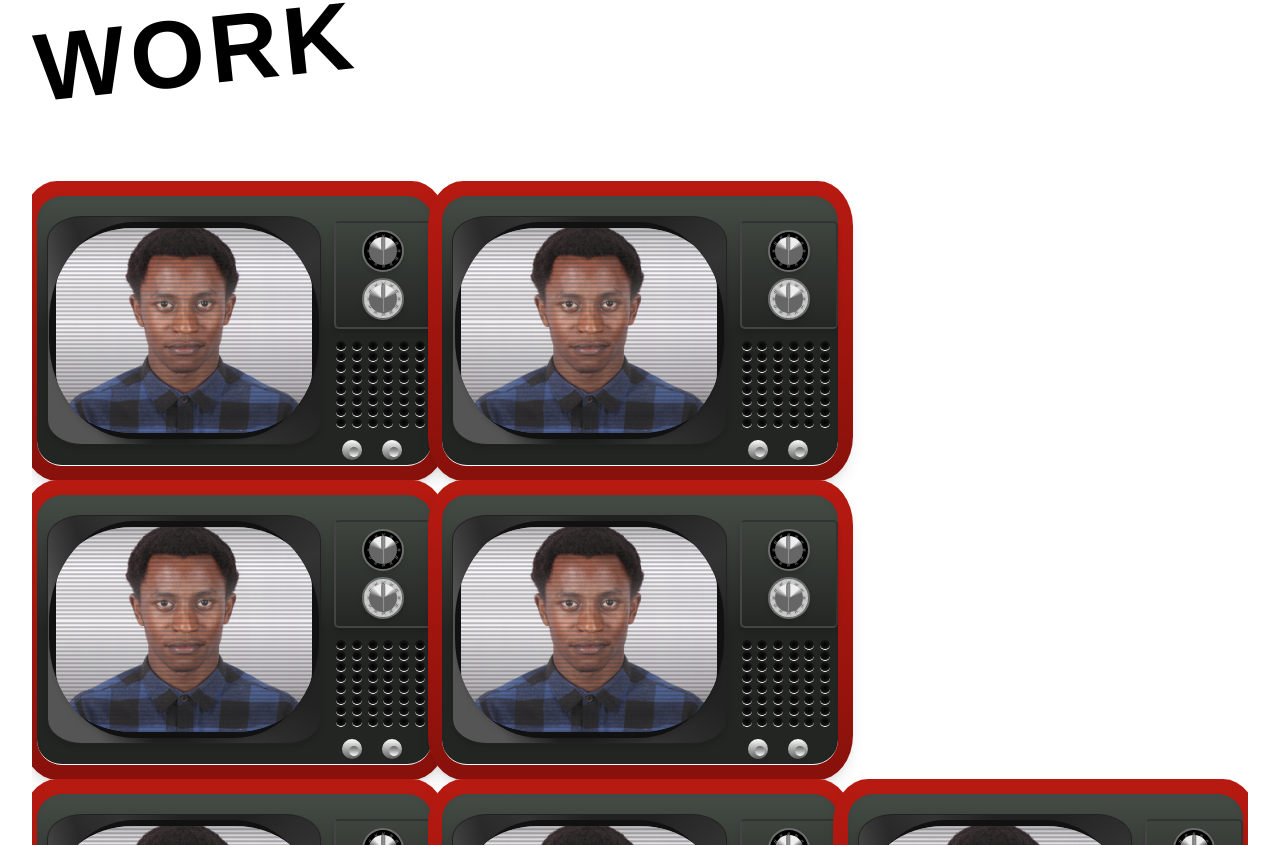
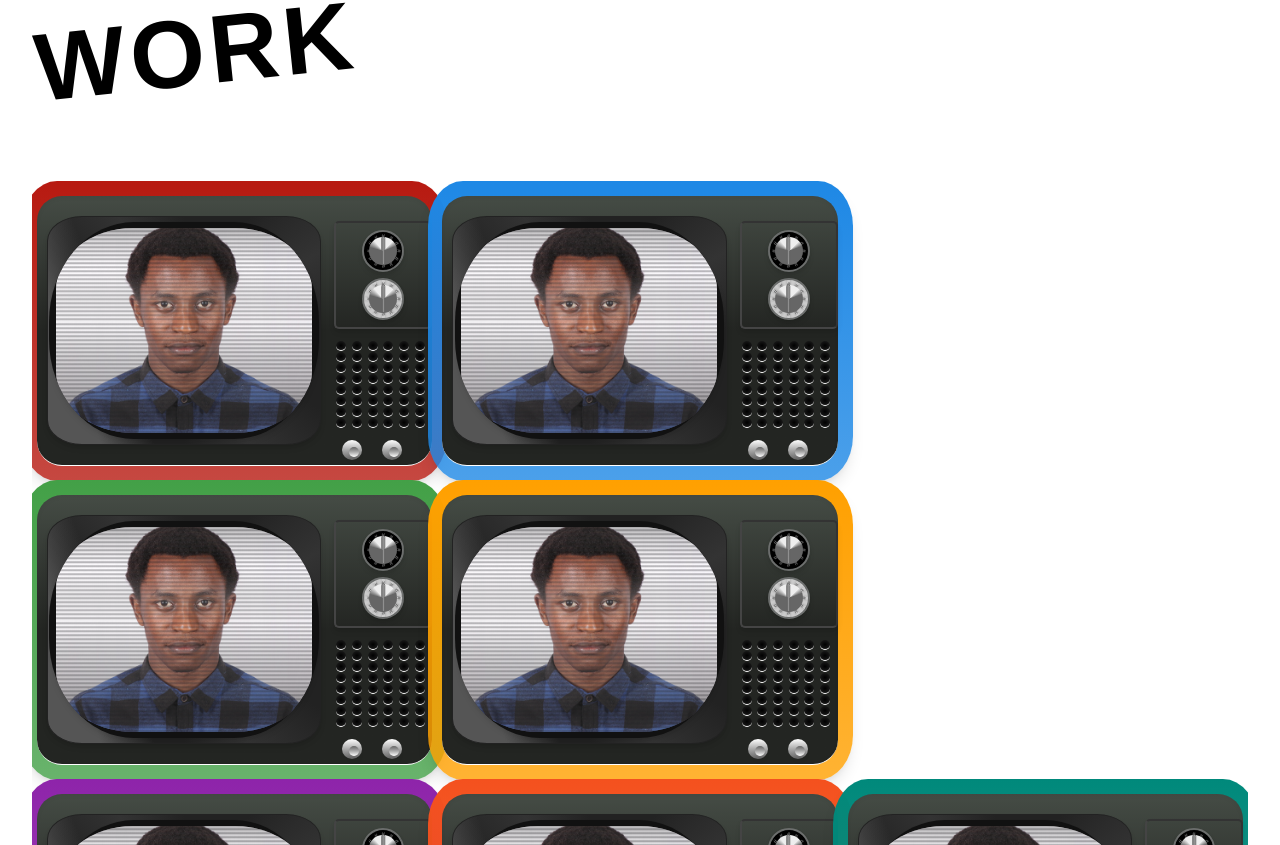
Before and after one commit to denismwangikimani/portfolio, a Next.js app: page / in a window 1280 px wide. Shown: the part 1675-2520 px from the top of the page. Built offline with nearby package versions, Linux system fonts and the light colour scheme.

Commit message:
feat: enhance RetroTV component with customizable colors and improved layout for portfolio display

```diff
--- a/src/components/RetroTVPortfolio.tsx
+++ b/src/components/RetroTVPortfolio.tsx
@@ -18,6 +18,8 @@ const RetroTVPortfolio: React.FC = () => {
       video: "/videos/xyntra-web-bank-demo-video.mp4",
       link: "/About",
       position: "top-left",
+      tvColor: "#b71a11", // Default red color
+      rotation: "",
     },
     {
       id: 2,
@@ -25,6 +27,7 @@ const RetroTVPortfolio: React.FC = () => {
       video: "/videos/xyntra-web-bank-demo-video.mp4",
       link: "/About",
       position: "top-right",
+      tvColor: "#1e88e5", // Blue
     },
     // Middle row (2 TVs)
     {
@@ -33,6 +36,7 @@ const RetroTVPortfolio: React.FC = () => {
       video: "/videos/xyntra-web-bank-demo-video.mp4",
       link: "/About",
       position: "middle-left",
+      tvColor: "#43a047", // Green
     },
     {
       id: 4,
@@ -40,6 +44,7 @@ const RetroTVPortfolio: React.FC = () => {
       video: "/videos/xyntra-web-bank-demo-video.mp4",
       link: "/About",
       position: "middle-right",
+      tvColor: "#ffa000", // Amber
     },
     // Bottom row (3 TVs)
     {
@@ -48,6 +53,7 @@ const RetroTVPortfolio: React.FC = () => {
       video: "/videos/xyntra-web-bank-demo-video.mp4",
       link: "/About",
       position: "bottom-left",
+      tvColor: "#8e24aa", // Purple
     },
     {
       id: 6,
@@ -55,6 +61,7 @@ const RetroTVPortfolio: React.FC = () => {
       video: "/videos/xyntra-web-bank-demo-video.mp4",
       link: "/About",
       position: "bottom-middle",
+      tvColor: "#f4511e", // Deep Orange
     },
     {
       id: 7,
@@ -62,6 +69,7 @@ const RetroTVPortfolio: React.FC = () => {
       video: "/videos/xyntra-web-bank-demo-video.mp4",
       link: "/About",
       position: "bottom-right",
+      tvColor: "#00897b", // Teal
     },
   ];
 
@@ -80,6 +88,9 @@ const RetroTVPortfolio: React.FC = () => {
         onMouseEnter={() => setHoveredTV(project.id)}
         onMouseLeave={() => setHoveredTV(null)}
         onClick={() => handleTVClick(project.link)}
+        style={
+          project.rotation ? { transform: `rotate(${project.rotation})` } : {}
+        }
       >
         {/* First render the TV */}
         <div className="relative">
@@ -104,6 +115,7 @@ const RetroTVPortfolio: React.FC = () => {
                 />
               )
             }
+            tvColor={project.tvColor}
           />
         </div>
       </div>
@@ -117,8 +129,8 @@ const RetroTVPortfolio: React.FC = () => {
         {/* Top row - 2 TVs */}
         <div className="flex justify-start items-end gap-0">
           {projects
-            .filter(p => p.position.startsWith("top"))
-            .map(project => (
+            .filter((p) => p.position.startsWith("top"))
+            .map((project) => (
               <div key={project.id} className="w-1/3">
                 <ProjectTV project={project} />
               </div>
@@ -131,8 +143,8 @@ const RetroTVPortfolio: React.FC = () => {
           style={{ marginTop: "-65px" }} // More negative margin
         >
           {projects
-            .filter(p => p.position.startsWith("middle"))
-            .map(project => (
+            .filter((p) => p.position.startsWith("middle"))
+            .map((project) => (
               <div key={project.id} className="w-1/3">
                 <ProjectTV project={project} />
               </div>
@@ -145,8 +157,8 @@ const RetroTVPortfolio: React.FC = () => {
           style={{ marginTop: "-65px" }} // More negative margin
         >
           {projects
-            .filter(p => p.position.startsWith("bottom"))
-            .map(project => (
+            .filter((p) => p.position.startsWith("bottom"))
+            .map((project) => (
               <div key={project.id} className="w-1/3">
                 <ProjectTV project={project} />
               </div>
--- a/src/components/TV.tsx
+++ b/src/components/TV.tsx
@@ -4,9 +4,13 @@ import React, { useState, ReactNode } from "react";
 
 interface RetroTVProps {
   screenContent?: ReactNode;
+  tvColor?: string;
 }
 
-const RetroTV: React.FC<RetroTVProps> = ({ screenContent }) => {
+const RetroTV: React.FC<RetroTVProps> = ({
+  screenContent,
+  tvColor = "#b71a11",
+}) => {
   const [powerOn, setPowerOn] = useState(true); // Default to powered on for project display
   const [channelValue, setChannelValue] = useState(0);
   const [volumeValue, setVolumeValue] = useState(0);
@@ -28,7 +32,12 @@ const RetroTV: React.FC<RetroTVProps> = ({ screenContent }) => {
     <div className="container flex justify-center items-center mt-16">
       <div className={`tv ${powerOn ? "on" : ""}`}>
         <div className="television-container flex flex-col items-center z-[1]">
-          <div className="television w-[425px] h-[300px] rounded-[35px/45px] shadow-lg bg-gradient-to-b from-[#b71a11] to-[#88110b] flex justify-center items-center z-[2]">
+          <div
+            className="television w-[425px] h-[300px] rounded-[35px/45px] shadow-lg flex justify-center items-center z-[2]"
+            style={{
+              background: `linear-gradient(${tvColor}, ${tvColor}cc)`, // Use tvColor with gradient
+            }}
+          >
             <div className="television-inner w-[93%] h-[90%] bg-gradient-to-b from-[#454c45] via-[#232522] to-[#232522] border-b border-white shadow-inner relative grid grid-cols-[3fr_1fr] grid-rows-[0.8fr] content-center gap-[3px] rounded-[25px/25px]">
               {/* Screen */}
               <div className="television-screen-container border border-[#222] shadow-md rounded-[35px/25px] m-[10px] overflow-hidden flex justify-center items-center bg-[linear-gradient(70deg,#555_15%,transparent_30%),repeating-conic-gradient(#222_0_30deg,#333_60deg,#222_90deg)]">
```
